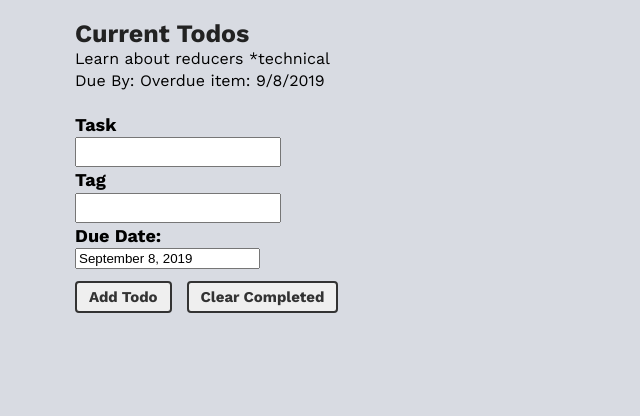
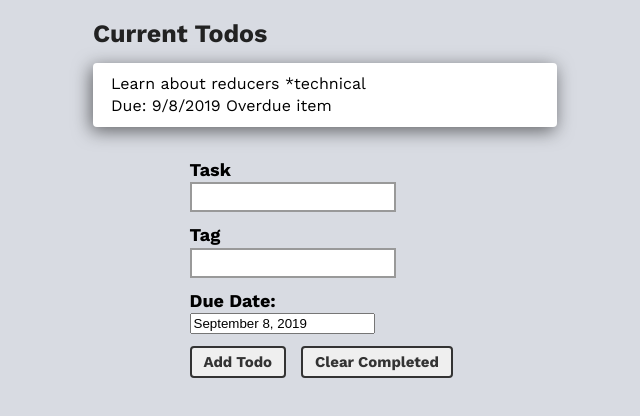
Before and after one commit to stlachman/todo-app, a React (Create React App) app: page / in a window 1280 px wide. Shown: the top 416 px of the page, without its empty margins (315-955 px from the left). Built offline with nearby package versions, Linux system fonts and the light colour scheme.

Commit message:
Added styles to todo items and containers.

```diff
--- a/src/components/Layout.js
+++ b/src/components/Layout.js
@@ -4,6 +4,7 @@ import styled from "styled-components";
 const Container = styled.div`
   margin: 2rem auto 0;
   max-width: 500px;
+  padding: 0 1.8rem;
 `;
 
 const Layout = ({ children }) => {
--- a/src/components/Todo.js
+++ b/src/components/Todo.js
@@ -1,5 +1,13 @@
 import React from "react";
 import styled from "styled-components";
+
+const TodoCard = styled.div`
+  background-color: #fff;
+  border-radius: 4px;
+  padding: 1rem 1.8rem;
+  margin-top: 1.5rem;
+  box-shadow: -2px 4px 18px rgba(0, 0, 0, 0.55);
+`;
 
 const CompletedText = styled.span`
   margin-left: 1.5rem;
@@ -7,14 +15,14 @@ const CompletedText = styled.span`
 
 const Todo = ({ todo, toggleComplete }) => {
   return (
-    <div onClick={() => toggleComplete(todo.id)}>
+    <TodoCard onClick={() => toggleComplete(todo.id)}>
       <p>
         {todo.item} *{todo.tag}
       </p>
       <p>
-        Due By:{" "}
+        Due:{" "}
         {todo.dueBy <= new Date()
-          ? `Overdue item: ${todo.dueBy.toLocaleDateString()}`
+          ? `${todo.dueBy.toLocaleDateString()} Overdue item`
           : todo.dueBy.toLocaleDateString()}
       </p>
 
@@ -24,7 +32,7 @@ const Todo = ({ todo, toggleComplete }) => {
           {`Completed ${new Date().toLocaleDateString()}`}
         </CompletedText>
       ) : null}
-    </div>
+    </TodoCard>
   );
 };
 
--- a/src/components/TodoForm.js
+++ b/src/components/TodoForm.js
@@ -6,6 +6,12 @@ import styled from "styled-components";
 
 const Container = styled.div`
   margin-top: 2rem;
+  display: flex;
+  justify-content: center;
+`;
+
+const InputContainer = styled.div`
+  margin-top: 1rem;
 `;
 
 const Input = styled.input`
@@ -14,9 +20,11 @@ const Input = styled.input`
   font-weight: 700;
   font-family: "Work Sans", sans-serif;
   transition: 0.225s all ease-in-out;
+  border: 2px solid #999;
 
   &:focus {
-    outline: 2px solid #333;
+    outline: transparent;
+    border: 2px solid #333;
   }
 `;
 
@@ -74,6 +82,7 @@ const TodoForm = ({ addTodo, clearCompleted }) => {
   return (
     <Container>
       <form onSubmit={handleSubmit}>
+        <InputContainer>
           <Label htmlFor="task">Task</Label>
           <Input
             type="text"
@@ -81,6 +90,8 @@ const TodoForm = ({ addTodo, clearCompleted }) => {
             value={todo.task}
             onChange={handleChange}
           />
+        </InputContainer>
+        <InputContainer>
           <Label htmlFor="tag">Tag</Label>
           <Input
             type="text"
@@ -88,15 +99,18 @@ const TodoForm = ({ addTodo, clearCompleted }) => {
             value={todo.tag}
             onChange={handleChange}
           />
-        <div>
-          <Label>Due Date:</Label>
+        </InputContainer>
+        <InputContainer>
+          <Label name="date">Due Date:</Label>
           <DatePicker
+            name="date"
+            minDate={new Date()}
             selected={startDate}
             timeCaption="time"
             dateFormat="MMMM d, yyyy"
             onChange={date => setStartDate(date)}
           />
-        </div>
+        </InputContainer>
         <ButtonContainer>
           <Button type="submit">Add Todo</Button>
           <Button onClick={e => clearCompleted(e)}>Clear Completed</Button>
--- a/src/components/TodoList.js
+++ b/src/components/TodoList.js
@@ -1,8 +1,12 @@
 import React, { useReducer } from "react";
-
+import styled from "styled-components";
 import TodoForm from "./TodoForm";
 import Todo from "./Todo";
 import { initialState, reducer, ADD, TOGGLE, CLEAR } from "../reducers";
+
+const TodoContainer = styled.div`
+  margin: 1.25rem 0 0;
+`;
 
 const TodoList = () => {
   const [state, dispatch] = useReducer(reducer, initialState);
@@ -32,11 +36,11 @@ const TodoList = () => {
   return (
     <div>
       <h2>Current Todos</h2>
-      <div>
+      <TodoContainer>
         {state.map(todo => (
           <Todo key={todo.id} todo={todo} toggleComplete={toggleComplete} />
         ))}
-      </div>
+      </TodoContainer>
       <TodoForm clearCompleted={clearCompleted} addTodo={addTodo} />
     </div>
   );
```
Lines whose indentation alone changed are shown as unchanged.
